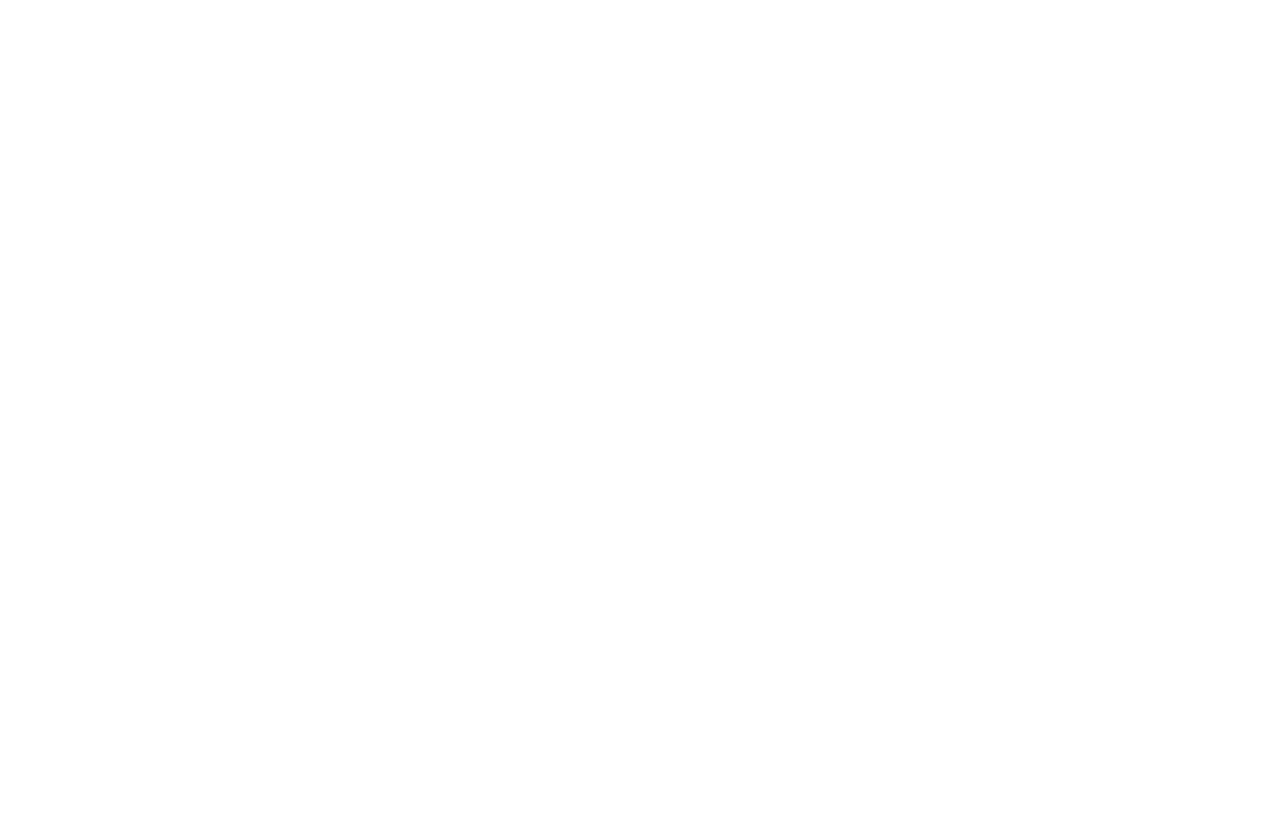
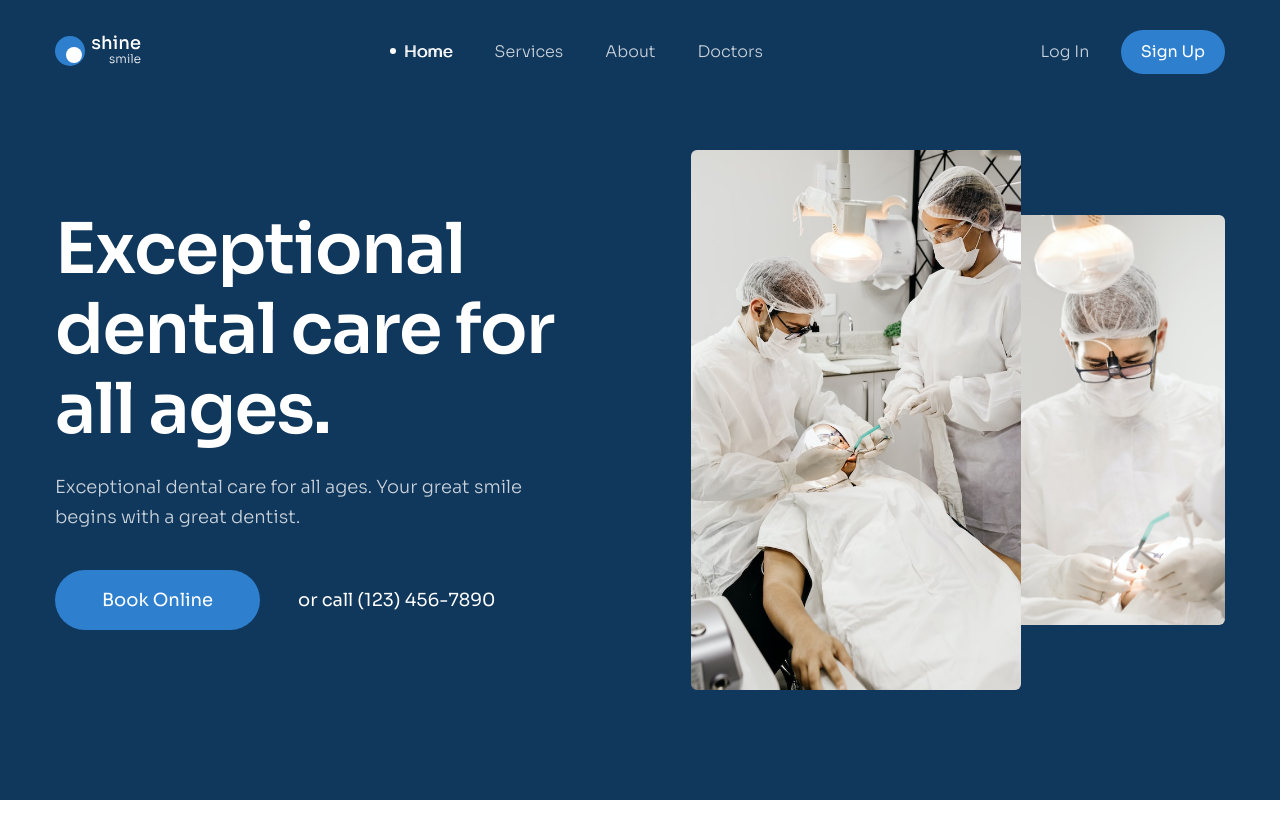
Before and after one commit to trandat2509/Project3-HTML-Figma, a plain HTML site: page index.html in a window 1280 px wide. Shown: the top 838 px of the page. Before the commit the page ends 800 px from the top, so only its background shows below. Drawn offline with Linux system fonts and the light colour scheme.

Commit message:
update header HTML Figma 2 21/12/2023

```diff
--- a/assets/CSS/style.css
+++ b/assets/CSS/style.css
@@ -1,5 +1,8 @@
 * {
   box-sizing: border-box;
+}
+:root {
+  --header-bg: #10375c;
 }
 html {
   font-size: 62.5%;
@@ -8,3 +11,139 @@ body {
   font-size: 1.6rem;
   font-family: "Sora", sans-serif;
 }
+
+/* ====================common==================== */
+.container {
+  width: 1170px;
+  max-width: calc(100% - 48px);
+  margin: 0 auto;
+}
+a {
+  text-decoration: none;
+}
+.btn {
+  display: inline-block;
+  min-width: 205px;
+  line-height: 60px;
+  text-align: center;
+  color: #fff;
+  font-size: 1.8rem;
+  font-style: normal;
+  font-weight: 400;
+  border-radius: 999px;
+  background: #2e80ce;
+}
+.btn:hover {
+  opacity: 0.8;
+}
+
+/* ====================header==================== */
+.header {
+  background: var(--header-bg);
+  min-height: 100vh;
+  padding-top: 30px;
+}
+
+.header-top {
+  display: flex;
+  justify-content: space-between;
+  align-items: center;
+}
+.navbar .navbar__list {
+  display: flex;
+  align-items: center;
+  /* gap: 42px; */
+}
+.header__action--login,
+.navbar__list .navbar__link {
+  padding: 8px 21px;
+  color: #c9d2da;
+  font-size: 1.6rem;
+  font-weight: 300;
+  line-height: 1.75; /* 175% */
+}
+.navbar__link:hover,
+.navbar__list .navbar__link--active {
+  color: #fff;
+  text-shadow: 1px 0 0 currentColor;
+}
+.navbar__list .navbar__link--active::before {
+  content: "";
+  display: inline-block;
+  position: relative;
+  right: 8px;
+  top: -3px;
+  width: 6px;
+  height: 6px;
+  border-radius: 50%;
+  background: #fff;
+}
+.header__action--signup {
+  min-width: 104px;
+  line-height: 44px;
+  font-size: 1.6rem;
+}
+.header__action--login {
+  margin-right: 7px;
+}
+
+/* ===========================hero=================== */
+.hero {
+  display: flex;
+  align-items: center;
+  padding-top: 76px;
+}
+.hero__content {
+  width: 44%;
+}
+.hero__heading {
+  color: #fff;
+  font-size: 7rem;
+  font-style: normal;
+  font-weight: 600;
+  line-height: 1.14; /* 114.286% */
+  letter-spacing: -1.4px;
+}
+.hero__desc {
+  margin-top: 22px;
+  color: #c9d2da;
+  font-size: 1.8rem;
+  font-weight: 300;
+  line-height: 1.67; /* 166.667% */
+}
+.hero__row {
+  margin-top: 38px;
+  gap: 38px;
+  display: flex;
+  align-items: center;
+}
+.hero__phone {
+  color: #fff;
+  text-align: center;
+  font-size: 1.8rem;
+  font-style: normal;
+  font-weight: 400;
+  line-height: 1.67; /* 166.667% */
+}
+.hero__media {
+  flex: 1;
+}
+.hero__images {
+  display: flex;
+  justify-content: flex-end;
+  align-items: center;
+}
+.hero__img {
+  object-fit: cover;
+  border-radius: 6px;
+}
+.hero__img--large {
+  width: 330px;
+  height: 540px;
+  margin-right: -6px;
+  z-index: 1;
+}
+.hero__img--small {
+  width: 210px;
+  height: 410px;
+}
--- a/index.html
+++ b/index.html
@@ -93,5 +93,73 @@
       rel="stylesheet"
     />
   </head>
-  <body></body>
+  <body style="height: 10000px">
+    <!-- header -->
+    <header class="header">
+      <div class="container">
+        <div class="header-top">
+          <!-- logo -->
+          <a href="./">
+            <img src="./assets/img/Logo.svg" alt="" class="logo" />
+          </a>
+
+          <!-- nav -->
+          <nav class="navbar">
+            <ul class="navbar__list">
+              <li class="navbar__item">
+                <a href="#!" class="navbar__link navbar__link--active">Home</a>
+              </li>
+              <li class="navbar__item">
+                <a href="#!" class="navbar__link">Services</a>
+              </li>
+              <li class="navbar__item">
+                <a href="#!" class="navbar__link">About</a>
+              </li>
+              <li class="navbar__item">
+                <a href="#!" class="navbar__link">Doctors</a>
+              </li>
+            </ul>
+          </nav>
+
+          <!-- cta action -->
+          <div class="header__action">
+            <a href="#!" class="header__action--login">Log In</a>
+            <a href="#!" class="btn header__action--signup">Sign Up</a>
+          </div>
+        </div>
+
+        <!-- hero -->
+        <section class="hero">
+          <!-- hero left -->
+          <section class="hero__content">
+            <h1 class="hero__heading">Exceptional dental care for all ages.</h1>
+            <p class="hero__desc">
+              Exceptional dental care for all ages. Your great smile begins with
+              a great dentist.
+            </p>
+            <div class="hero__row">
+              <a href="#!" class="btn">Book Online</a>
+              <span class="hero__phone">or call (123) 456-7890</span>
+            </div>
+          </section>
+
+          <!-- hero right -->
+          <div class="hero__media">
+            <figure class="hero__images">
+              <img
+                src="./assets/img/dentist-1.jpg"
+                alt="Exceptional dental care for all ages"
+                class="hero__img hero__img--large"
+              />
+              <img
+                src="./assets/img/dentist-2.jpg"
+                alt="Exceptional dental care for all ages"
+                class="hero__img hero__img--small"
+              />
+            </figure>
+          </div>
+        </section>
+      </div>
+    </header>
+  </body>
 </html>
```
Also changed, not shown: assets/img/Logo.svg (added), assets/img/dentist-1.jpg (added), assets/img/dentist-2.jpg (added), assets/img/favicon.png (deleted), assets/reset.css (added), assets/style.css (added).
